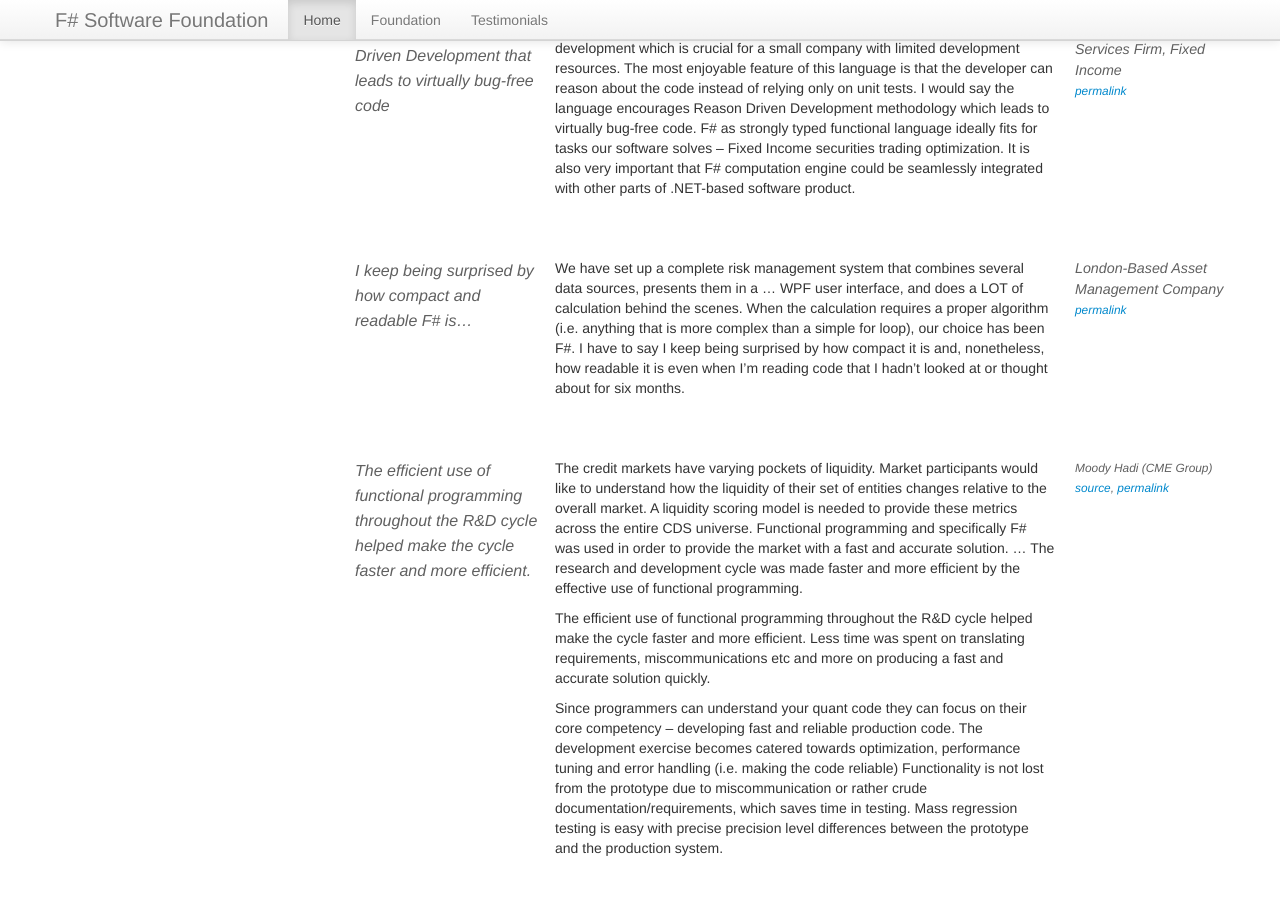
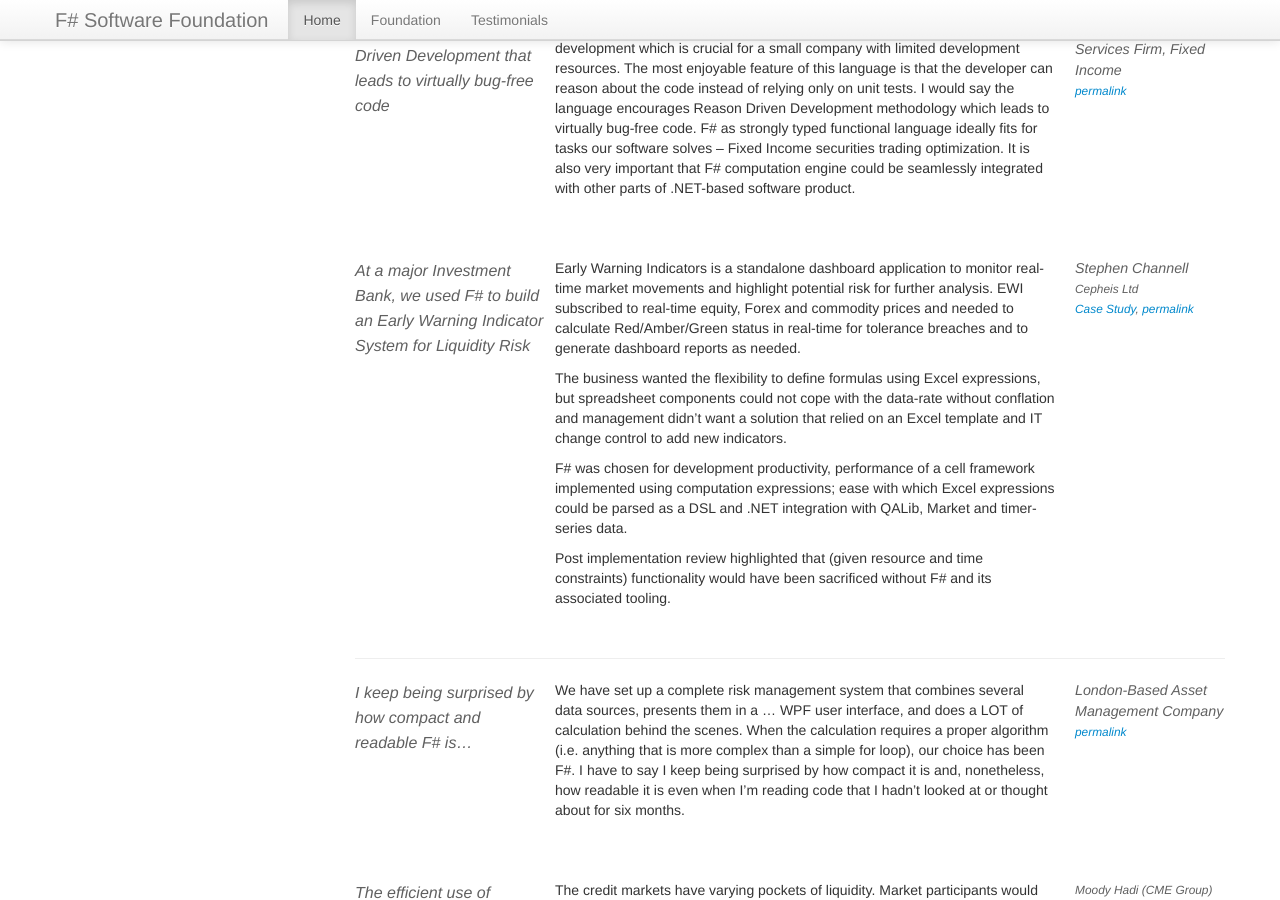
Before and after one commit to fsharp/fsharp.org, a Jekyll site: the page built from testimonials/index.md, in a window 1280 px wide and 900 px high, scrolled down 5012 px. Built offline with Jekyll 4.4.1, drawn with Linux system fonts in a browser that asks for light colours; nearby versions of some CDN libraries; some web fonts are replaced; comment, search, counter and statistics services are not loaded.

Commit message:
Add Stephen Channell

```diff
--- a/testimonials/index.md
+++ b/testimonials/index.md
@@ -354,8 +354,34 @@ software solves – Fixed Income securities trading optimization. It is also ver
 F# computation engine could be seamlessly integrated with other parts of .NET-based software product.
 <div class="keywords">fixed income, trading, optimization, financial services</div>
 
+<a id="early-warning-1" href="#">&nbsp;</a>
+---
+
+> At a major Investment Bank, we used F# to build an Early Warning Indicator System for Liquidity Risk
+
+1. **Stephen Channell**
+2. Cepheis Ltd
+3. [Case Study](http://docs.cepheis.com/present/Early%20Warning%20Indicators.pdf), [permalink](#early-warning-1)
+
+Early Warning Indicators is a standalone dashboard application to monitor real-time market
+movements and highlight potential risk for further analysis. EWI subscribed to real-time equity,
+Forex and commodity prices and needed to calculate Red/Amber/Green status in real-time for
+tolerance breaches and to generate dashboard reports as needed.
+
+The business wanted the flexibility to define formulas using Excel expressions, but spreadsheet
+components could not cope with the data-rate without conflation and management didn’t want a
+solution that relied on an Excel template and IT change control to add new indicators.
+
+F# was chosen for development productivity, performance of a cell framework implemented using
+computation expressions; ease with which Excel expressions could be parsed as a DSL and .NET
+integration with QALib, Market and timer-series data.
+
+Post implementation review highlighted that (given resource and time constraints) functionality
+would have been sacrificed without F# and its associated tooling.
+
 <a id="london-based-company" href="#">&nbsp;</a>
----
+
+----
 
 > I keep being surprised by how compact and readable F# is...
 
```
